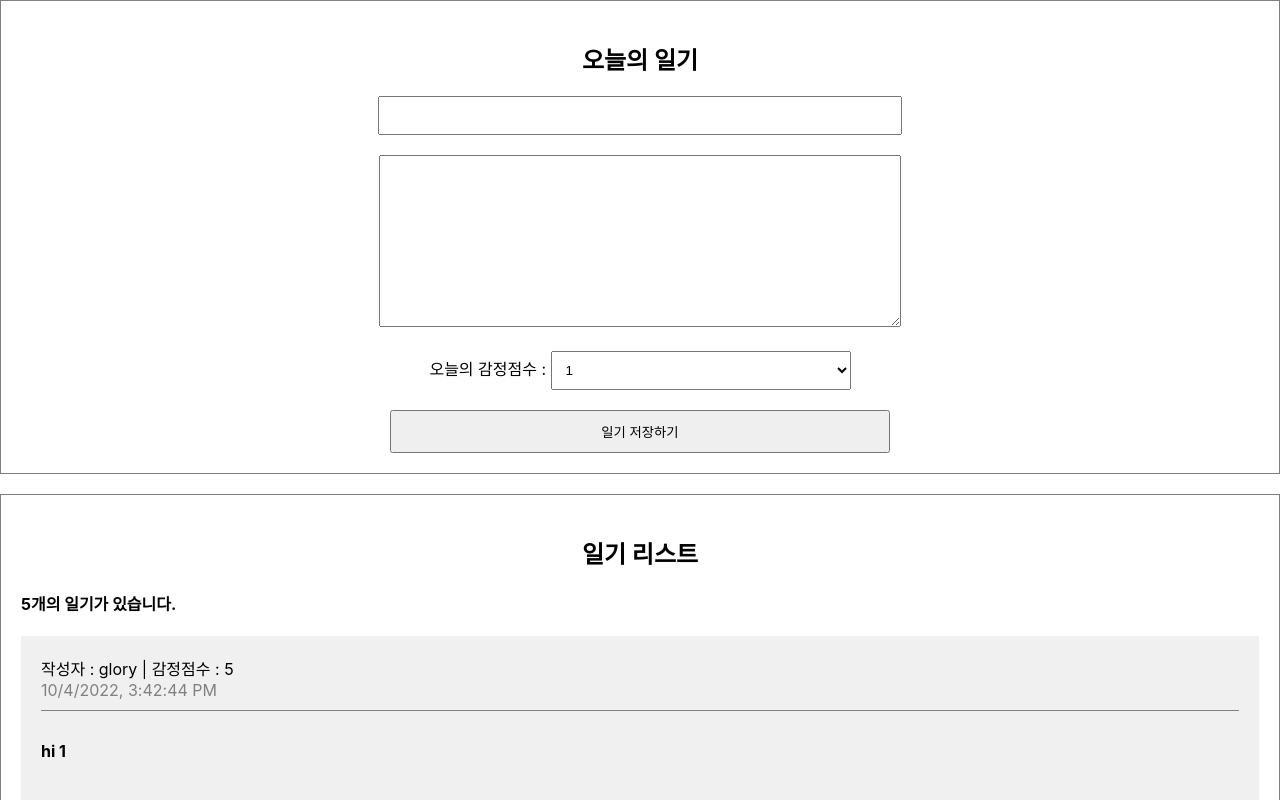
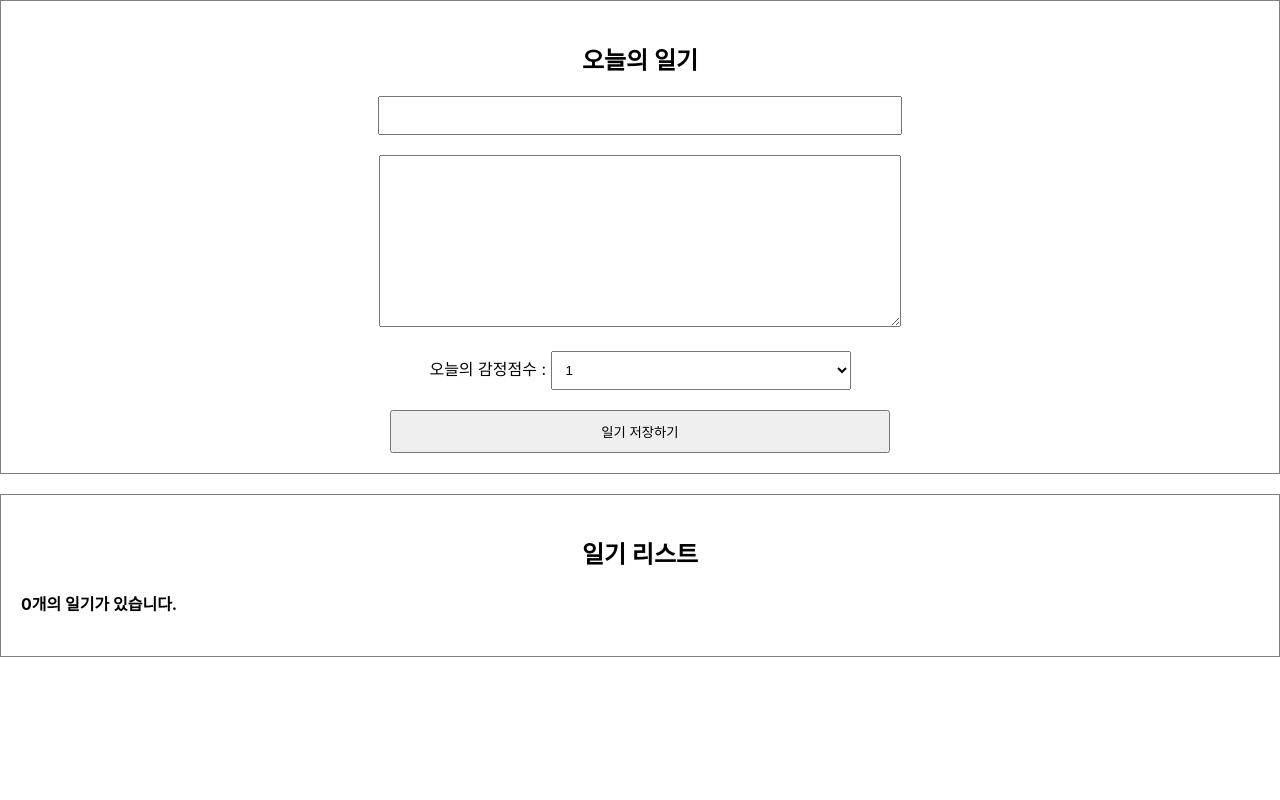
Before and after one commit to 96glory/easy_react_simple_diary, a React (Create React App) app: page / in a window 1280 px wide. Shown: the top 800 px of the page. Built offline with nearby package versions, Linux system fonts and the light colour scheme.

Commit message:
React에서 배열 사용하기 2 - 데이터 추가하기

```diff
--- a/src/App.js
+++ b/src/App.js
@@ -1,50 +1,32 @@
+import React, { useRef, useState } from 'react';
 import './App.css';
 import DiaryEditor from './DiaryEditor';
 import DiaryList from './DiaryList';
 
-const dummyList = [
-  {
-    id: 1,
-    author: 'glory',
-    content: 'hi 1',
-    emotion: 5,
-    created_date: new Date().getTime(),
-  },
-  {
-    id: 2,
-    author: 'song',
-    content: 'hi 1222',
-    emotion: 2,
-    created_date: new Date().getTime(),
-  },
-  {
-    id: 3,
-    author: 'min',
-    content: 'hi 1333',
-    emotion: 7,
-    created_date: new Date().getTime(),
-  },
-  {
-    id: 4,
-    author: 'toby',
-    content: 'hi 1444',
-    emotion: 8,
-    created_date: new Date().getTime(),
-  },
-  {
-    id: 5,
-    author: 'spring',
-    content: 'hi 1555',
-    emotion: 1,
-    created_date: new Date().getTime(),
-  },
-];
+function App() {
+  const [data, setData] = useState([]);
 
-function App() {
+  const dataId = useRef(0);
+
+  const onCreate = (author, content, emotion) => {
+    const created_date = new Date().getTime();
+    const newItem = {
+      author,
+      content,
+      emotion,
+      created_date,
+      id: dataId.current,
+    };
+
+    dataId.current += 1;
+
+    setData([newItem, ...data]);
+  };
+
   return (
     <div>
-      <DiaryEditor />
-      <DiaryList diaryList={dummyList} />
+      <DiaryEditor onCreate={onCreate} />
+      <DiaryList diaryList={data} />
     </div>
   );
 }
--- a/src/DiaryEditor.js
+++ b/src/DiaryEditor.js
@@ -1,6 +1,6 @@
 import { useRef, useState } from 'react';
 
-const DiaryEditor = () => {
+const DiaryEditor = ({ onCreate }) => {
   const authorInput = useRef();
   const contentInput = useRef();
 
@@ -27,7 +27,14 @@
       contentInput.current.focus();
       return;
     }
+
+    onCreate(state.author, state.content, state.emotion);
     alert('저장 성공');
+    setState({
+      author: '',
+      content: '',
+      emotion: 1,
+    });
   };
 
   return (
--- a/src/DiaryItem.js
+++ b/src/DiaryItem.js
@@ -1,6 +1,6 @@
 const DiaryItem = (props) => {
   const { author, content, emotion, created_date } = props;
-  console.log(created_date);
+
   return (
     <div className="DiaryItem">
       <div className="info">
```
